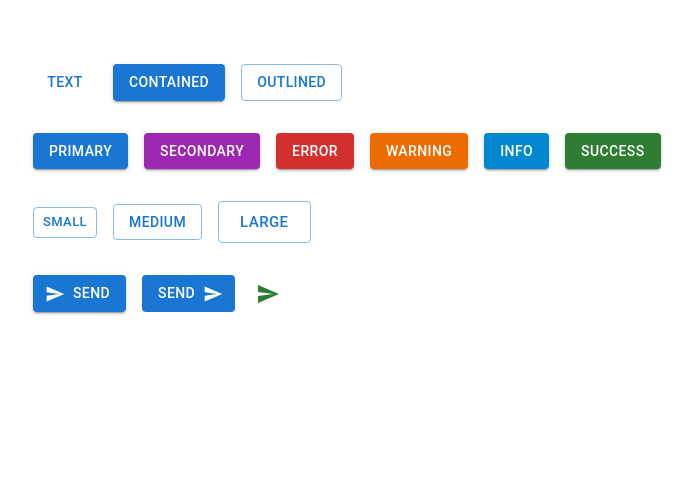
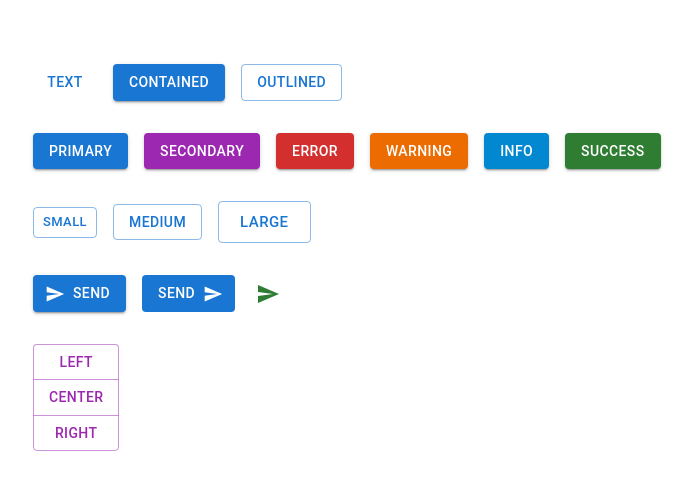
Before and after one commit to DarkM4tt/Material-UI-5, a React (Create React App) app: page / in a window 1280 px wide. Shown: the top 490 px of the page, without its empty margins (31-724 px from the left). Built offline with nearby package versions, Linux system fonts and the light colour scheme.

Commit message:
Done Button Groups

```diff
--- a/src/components/MuiButton.tsx
+++ b/src/components/MuiButton.tsx
@@ -1,4 +1,4 @@
-import { Stack, Button, IconButton } from "@mui/material";
+import { Stack, Button, IconButton, ButtonGroup } from "@mui/material";
 import SendIcon from "@mui/icons-material/Send";
 
 const MuiButton = () => {
@@ -62,6 +62,19 @@
           <SendIcon />
         </IconButton>
       </Stack>
+
+      <Stack direction="row">
+        <ButtonGroup
+          variant="outlined"
+          orientation="vertical"
+          color="secondary"
+          aria-label="alignment button group"
+        >
+          <Button onClick={() => alert("left clicked!")}>Left</Button>
+          <Button>Center</Button>
+          <Button>Right</Button>
+        </ButtonGroup>
+      </Stack>
     </Stack>
   );
 };
```
